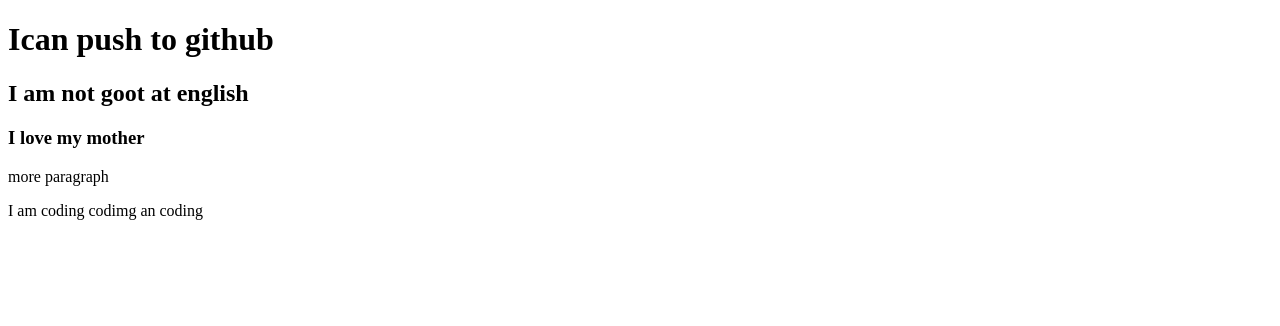
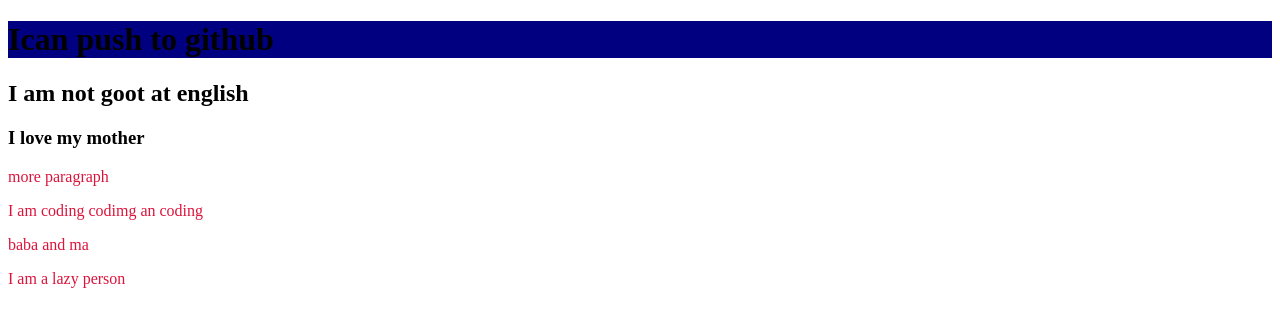
Before and after one commit to ormikhanom/my-third-ripo, a plain HTML site: page index.html in a window 1280 px wide. Drawn offline with Linux system fonts and the light colour scheme.

Commit message:
my new riposetori

```diff
--- a/index.html
+++ b/index.html
@@ -5,6 +5,7 @@
     <meta http-equiv="X-UA-Compatible" content="IE=edge">
     <meta name="viewport" content="width=device-width, initial-scale=1.0">
     <title>This is my third ripo</title>
+    <link rel="stylesheet" href="style.css">
 </head>
 <body>
     <h1>Ican push to github</h1>
@@ -12,5 +13,8 @@
     <h3>I love my mother</h3>
     <p>more paragraph</p>
     <p>I am coding codimg an coding</p>
+    <p>baba and ma</p>
+    <p>I am a lazy person</p>
+
 </body>
 </html>
--- a/style.css
+++ b/style.css
@@ -0,0 +1,6 @@
+p{
+    color:crimson;
+}
+h1{
+    background-color:navy;
+}
```
